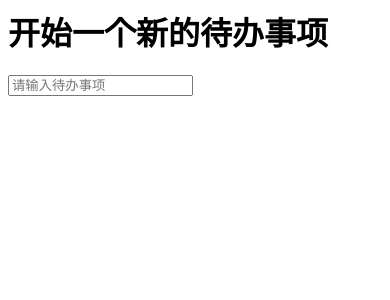
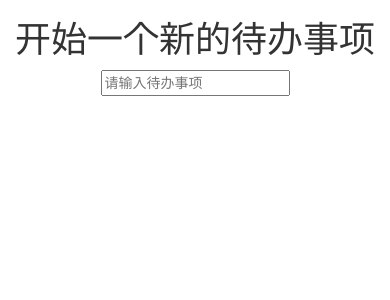
Before and after one commit to zx490336534/Django_TDD_test, a Django app: page / in a window 390 px wide. Shown: the top 300 px of the page. Run offline with Django 3.2, Linux system fonts and the light colour scheme; some libraries are stand-ins or nearby versions.

Commit message:
8.5 使用bootstrap重新base.html

```diff
--- a/lists/templates/base.html
+++ b/lists/templates/base.html
@@ -1,14 +1,33 @@
-<html>
+<!DOCTYPE html>
+<html lang="en">
 <head>
+    <meta charset="utf-8">
+    <meta http-equiv="X-UA-Compatible" content="IE=edge">
+    <meta name="viewport" content="width=device-width, initial-scale=1">
     <title>待办事项列表</title>
+    <link rel="stylesheet" href="/lists/static/bootstrap/css/bootstrap.min.css">
 </head>
     <body>
+    <div class="container">
+        <div class="row">
+            <div class="col-md-6 col-md-offset-3">
+                <div class="text-center">
                     <h1>{% block header_text %}{% endblock %}</h1>
                     <form method="POST" action="{% block form_action %}{% endblock %}">
                         <input id="id_new_item" placeholder="请输入待办事项" name="item_text"/>
                         {% csrf_token %}
                     </form>
+                </div>
+            </div>
+        </div>
+    </div>
+
+    <div class="row">
+        <div class="col-md-6 col-md-offset-3">
             {% block table %}
             {% endblock %}
+        </div>
+    </div>
+
     </body>
 </html>
```
Lines whose indentation alone changed are shown as unchanged.
